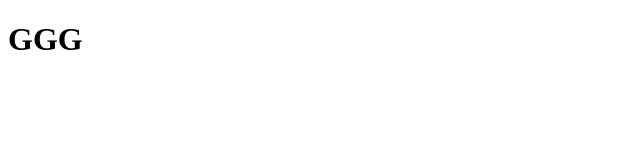
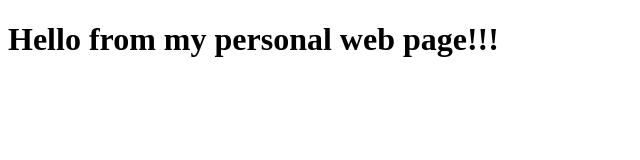
Before and after one commit to Yarovji/virstiuk.github.io, a plain HTML site: page index.html in a window 1280 px wide. Shown: the whole page, without its empty margins (0-640 px from the left). Drawn offline with Linux system fonts and the light colour scheme.

Commit message:
nnvbdhbsxghagrar

```diff
--- a/index.html
+++ b/index.html
@@ -2,9 +2,9 @@
 <html lang="en" dir="ltr">
   <head>
     <meta charset="utf-8">
-    <title>VJI</title>
+    <title>My web sait</title>
   </head>
   <body>
-<h1>GGG</h1>
+<h1>Hello from my personal web page!!!</h1>
   </body>
 </html>
```
